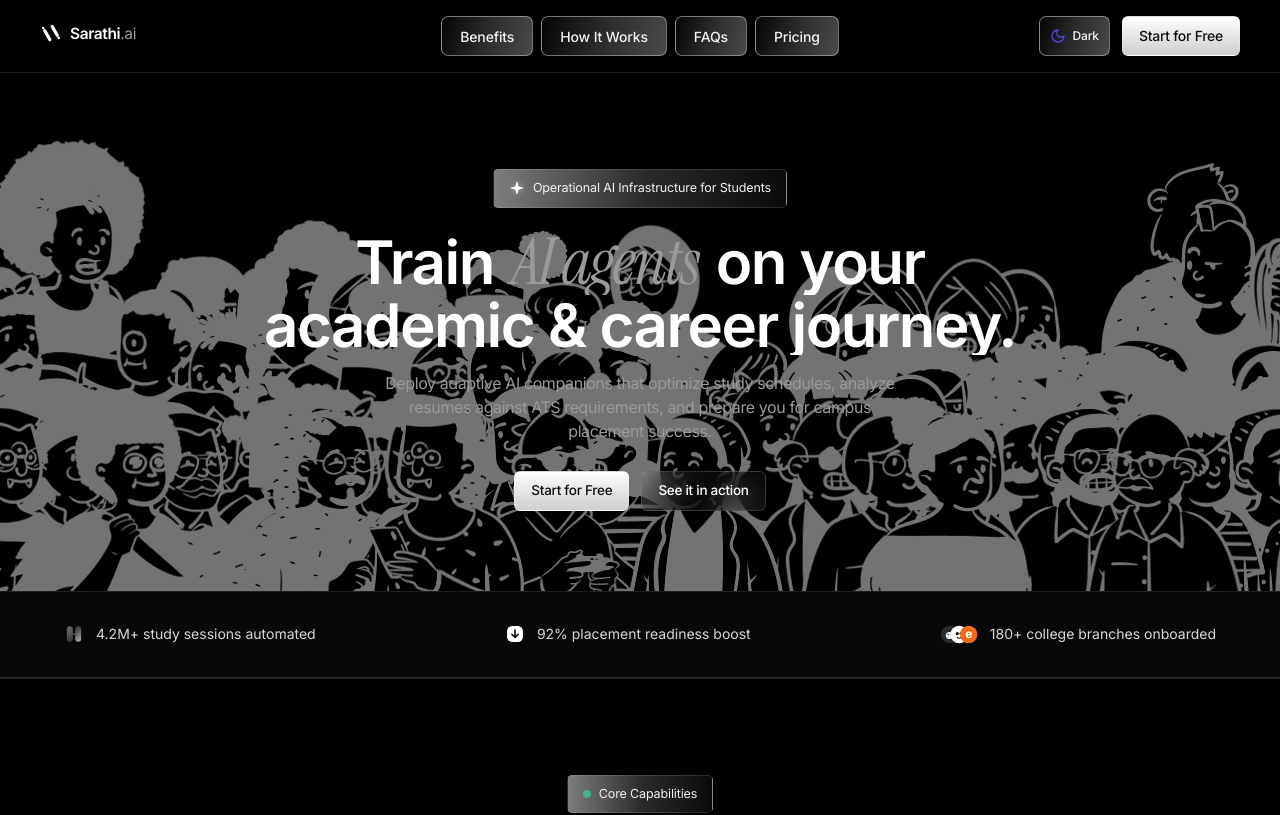
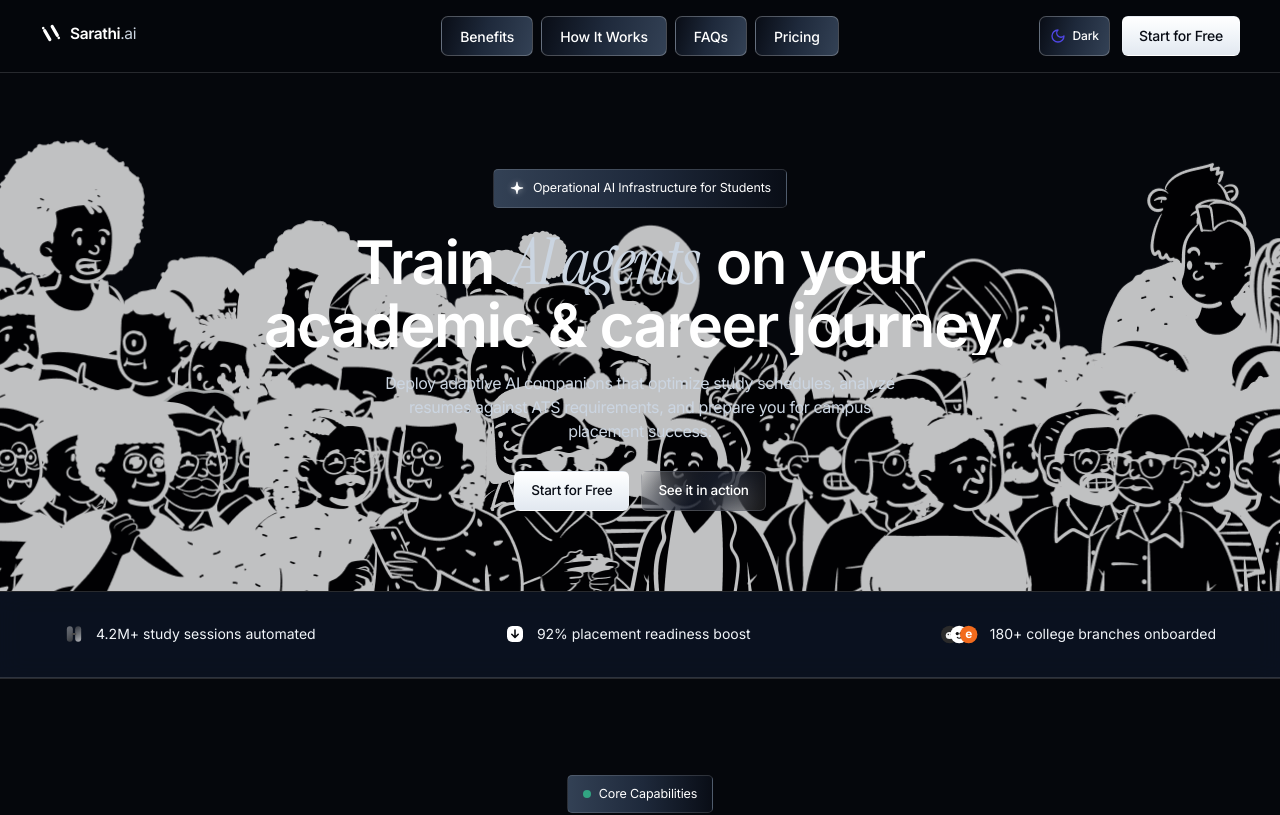
Before and after one commit to ashwanikunal/AI-powered-student-academic-advisor, a Next.js app in the folder frontend/: page / in a window 1280 px wide. Shown: the top 815 px of the page. Built offline with nearby package versions, Linux system fonts and the light colour scheme.

Commit message:
feat: update theme handling in CrowdCanvas and adjust opacity in LandingPage

```diff
--- a/frontend/src/app/globals.css
+++ b/frontend/src/app/globals.css
@@ -48,49 +48,49 @@
 }
 
 html.light {
-  --bg: #f8fafc;
-  --text: #0f172a;
-  --muted: #64748b;
-  --stat: #334155;
-  --border: rgba(15, 23, 42, 0.14);
-  --border-soft: rgba(15, 23, 42, 0.08);
-  --card-bg: rgba(255, 255, 255, 0.85);
-  --card-border: rgba(15, 23, 42, 0.1);
-  --nav-bg: rgba(255, 255, 255, 0.85);
-  --pill-bg: linear-gradient(105deg, #ffffff 0%, #f1f5f9 48%, #e2e8f0 100%);
-  --pill-border: rgba(15, 23, 42, 0.2);
-  --pill-text: #0f172a;
+  --bg: #f1f5f9;
+  --text: #090d16;
+  --muted: #334155;
+  --stat: #1e293b;
+  --border: rgba(15, 23, 42, 0.16);
+  --border-soft: rgba(15, 23, 42, 0.12);
+  --card-bg: rgba(255, 255, 255, 0.92);
+  --card-border: rgba(15, 23, 42, 0.12);
+  --nav-bg: rgba(241, 245, 249, 0.9);
+  --pill-bg: linear-gradient(105deg, #ffffff 0%, #f8fafc 48%, #e2e8f0 100%);
+  --pill-border: rgba(15, 23, 42, 0.22);
+  --pill-text: #090d16;
   --pill-hover-bg: linear-gradient(105deg, #ffffff 0%, #e2e8f0 45%, #cbd5e1 100%);
-  --btn-solid-bg: linear-gradient(180deg, #0f172a 0%, #1e293b 48%, #334155 100%);
+  --btn-solid-bg: linear-gradient(180deg, #090d16 0%, #1e293b 48%, #334155 100%);
   --btn-solid-text: #ffffff;
-  --btn-ghost-bg: linear-gradient(135deg, rgba(15, 23, 42, 0.06), rgba(15, 23, 42, 0.12));
-  --btn-ghost-text: #0f172a;
+  --btn-ghost-bg: linear-gradient(135deg, rgba(15, 23, 42, 0.08), rgba(15, 23, 42, 0.16));
+  --btn-ghost-text: #090d16;
   --badge-bg: linear-gradient(90deg, #e2e8f0 0%, #cbd5e1 52%, #94a3b8 100%);
-  --badge-text: #0f172a;
-  --accordion-bg: rgba(255, 255, 255, 0.9);
+  --badge-text: #090d16;
+  --accordion-bg: rgba(255, 255, 255, 0.95);
 }
 
 html.dark {
-  --bg: #000000;
+  --bg: #05070c;
   --text: #ffffff;
-  --muted: #9a9a9a;
-  --stat: #d8d8d8;
-  --border: rgba(255, 255, 255, 0.16);
-  --border-soft: rgba(255, 255, 255, 0.12);
-  --card-bg: rgba(255, 255, 255, 0.03);
-  --card-border: rgba(255, 255, 255, 0.1);
-  --nav-bg: rgba(0, 0, 0, 0.8);
-  --pill-bg: linear-gradient(105deg, #050505 0%, #2a2a2a 48%, #4a4a4a 100%);
-  --pill-border: rgba(198, 198, 198, 0.55);
-  --pill-text: #f3f3f3;
-  --pill-hover-bg: linear-gradient(105deg, #111111 0%, #3a3a3a 45%, #6a6a6a 100%);
-  --btn-solid-bg: linear-gradient(180deg, #ffffff 0%, #e7e7e7 48%, #cfcfcf 100%);
-  --btn-solid-text: #111111;
-  --btn-ghost-bg: linear-gradient(135deg, rgba(255, 255, 255, 0.1), rgba(0, 0, 0, 0.45) 50%, rgba(160, 175, 200, 0.08));
+  --muted: #cbd5e1;
+  --stat: #f1f5f9;
+  --border: rgba(255, 255, 255, 0.18);
+  --border-soft: rgba(255, 255, 255, 0.14);
+  --card-bg: rgba(15, 23, 42, 0.65);
+  --card-border: rgba(255, 255, 255, 0.14);
+  --nav-bg: rgba(5, 7, 12, 0.88);
+  --pill-bg: linear-gradient(105deg, #090d16 0%, #1e293b 48%, #334155 100%);
+  --pill-border: rgba(255, 255, 255, 0.25);
+  --pill-text: #ffffff;
+  --pill-hover-bg: linear-gradient(105deg, #1e293b 0%, #334155 45%, #475569 100%);
+  --btn-solid-bg: linear-gradient(180deg, #ffffff 0%, #f1f5f9 48%, #e2e8f0 100%);
+  --btn-solid-text: #090d16;
+  --btn-ghost-bg: linear-gradient(135deg, rgba(255, 255, 255, 0.12), rgba(15, 23, 42, 0.6) 50%, rgba(255, 255, 255, 0.08));
   --btn-ghost-text: #ffffff;
-  --badge-bg: linear-gradient(90deg, #7d7d7d 0%, #2a2a2a 52%, #0a0a0a 100%);
-  --badge-text: #f2f2f2;
-  --accordion-bg: rgba(255, 255, 255, 0.03);
+  --badge-bg: linear-gradient(90deg, #334155 0%, #1e293b 52%, #090d16 100%);
+  --badge-text: #ffffff;
+  --accordion-bg: rgba(15, 23, 42, 0.65);
 }
 
 html, body {
--- a/frontend/src/app/page.tsx
+++ b/frontend/src/app/page.tsx
@@ -56,8 +56,7 @@ export default function LandingPage() {
         menuOpen ? "menu-open" : ""
       }`}
     >
-      {/* Background scrim */}
-      <div className="hero-photo fixed inset-0 pointer-events-none z-0 bg-[var(--bg)] opacity-40" />
+
 
       {/* Mobile Menu Backdrop */}
       <div
@@ -217,7 +216,7 @@ export default function LandingPage() {
       {/* Hero Section Container */}
       <div className="relative w-full overflow-hidden flex flex-col items-center justify-center pt-12 pb-8 border-b border-[var(--border-soft)]">
         {/* Animated Background Crowd Canvas Container */}
-        <div className="absolute inset-0 pointer-events-none opacity-35 dark:opacity-45 z-0 h-full w-full">
+        <div className="absolute inset-0 pointer-events-none opacity-60 dark:opacity-75 z-0 h-full w-full">
           <CrowdCanvas />
         </div>
 
--- a/frontend/src/components/ui/skiper-ui/skiper39.tsx
+++ b/frontend/src/components/ui/skiper-ui/skiper39.tsx
@@ -11,19 +11,19 @@ interface CrowdCanvasProps {
 
 const CrowdCanvas = ({ src = "/images/peeps/all-peeps.png", rows = 15, cols = 7 }: CrowdCanvasProps) => {
   const canvasRef = useRef<HTMLCanvasElement>(null);
-  const [isInverted, setIsInverted] = useState(true);
+  const [isDarkTheme, setIsDarkTheme] = useState(true);
 
-  // Monitor theme changes for black vs white line art contrast
+  // Monitor document theme to toggle crisp white line art on Dark mode vs black line art on Light mode
   useEffect(() => {
-    const updateFilter = () => {
+    const updateTheme = () => {
       const isDark = document.documentElement.classList.contains("dark") ||
                      !document.documentElement.classList.contains("light");
-      setIsInverted(isDark);
+      setIsDarkTheme(isDark);
     };
 
-    updateFilter();
+    updateTheme();
 
-    const observer = new MutationObserver(updateFilter);
+    const observer = new MutationObserver(updateTheme);
     observer.observe(document.documentElement, {
       attributes: true,
       attributeFilter: ["class"],
@@ -48,12 +48,12 @@ const CrowdCanvas = ({ src = "/images/peeps/all-peeps.png", rows = 15, cols = 7
     // UTILS
     const randomRange = (min: number, max: number) =>
       min + Math.random() * (max - min);
-    const randomIndex = (array: any[]) => randomRange(0, array.length) | 0;
     const removeFromArray = (array: any[], i: number) => array.splice(i, 1)[0];
     const removeItemFromArray = (array: any[], item: any) =>
       removeFromArray(array, array.indexOf(item));
     const removeRandomFromArray = (array: any[]) =>
       removeFromArray(array, randomIndex(array));
+    const randomIndex = (array: any[]) => randomRange(0, array.length) | 0;
     const getRandomFromArray = (array: any[]) => array[randomIndex(array) | 0];
 
     // TWEEN FACTORIES
@@ -325,7 +325,7 @@ const CrowdCanvas = ({ src = "/images/peeps/all-peeps.png", rows = 15, cols = 7
     <canvas
       ref={canvasRef}
       style={{
-        filter: isInverted ? "invert(1) brightness(1.2)" : "none",
+        filter: isDarkTheme ? "invert(1)" : "none",
       }}
       className="w-full h-full min-h-[350px] pointer-events-none z-0 block transition-all duration-300"
     />
@@ -335,7 +335,7 @@ const CrowdCanvas = ({ src = "/images/peeps/all-peeps.png", rows = 15, cols = 7
 const Skiper39 = () => {
   return (
     <div className="relative h-full w-full bg-transparent">
-      <div className="absolute bottom-0 h-full w-full">
+      <div className="absolute bottom-0 h-full w-screen">
         <CrowdCanvas src="/images/peeps/all-peeps.png" rows={15} cols={7} />
       </div>
     </div>
```
